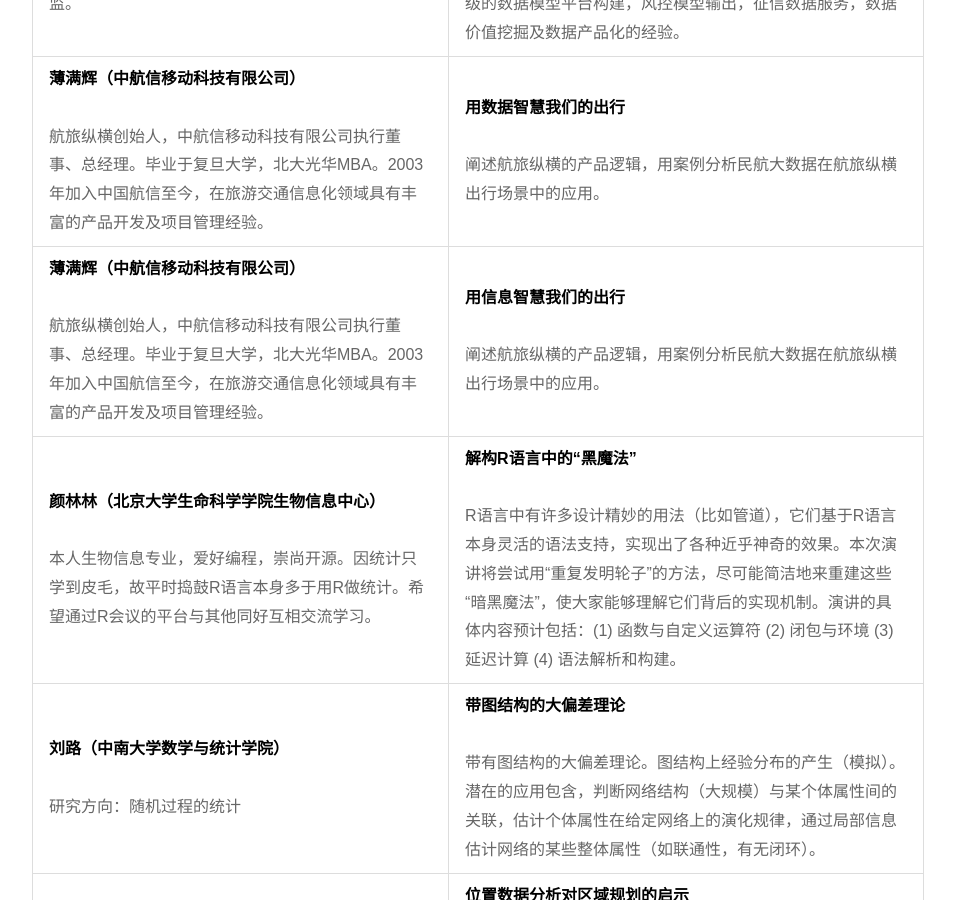
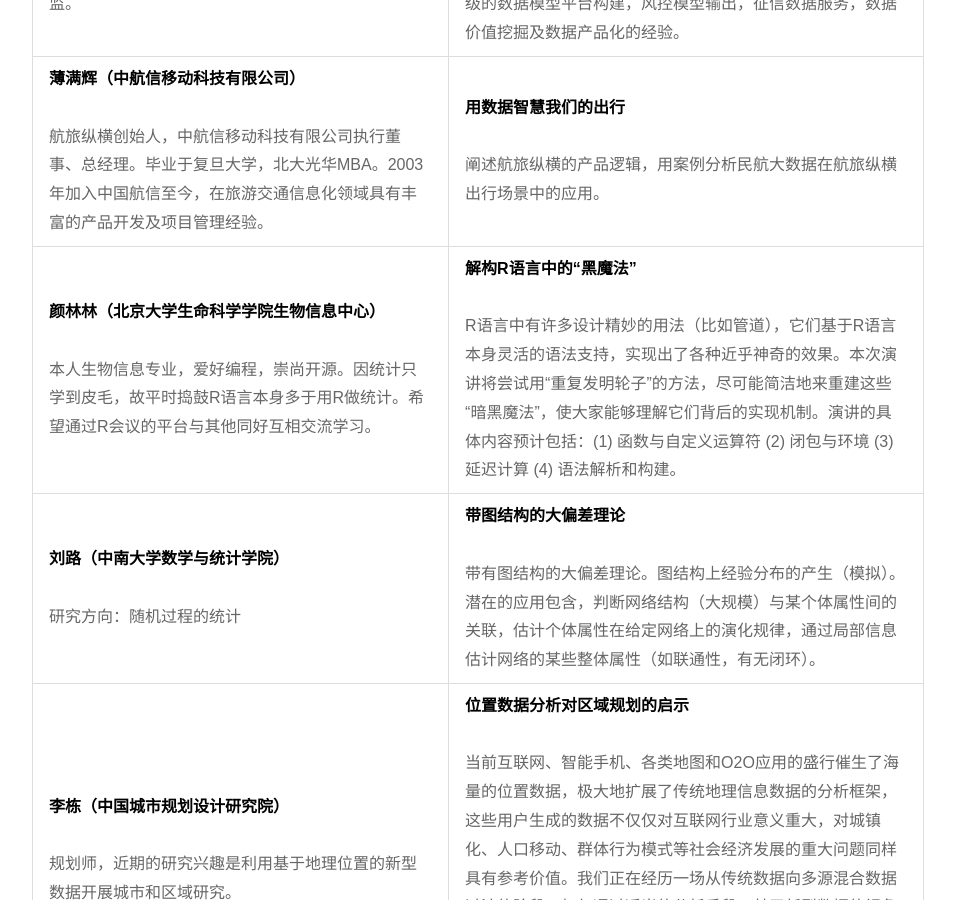
Before and after one commit to cosname/R-conference, a Jekyll site: the page built from lectures/index.md, in a window 1280 px wide and 900 px high, scrolled down 7360 px. Shown: the whole window, without its empty margins (8-963 px from the left). Built offline with Jekyll 4.4.1, drawn with Linux system fonts in a browser that asks for light colours.

Commit message:
Update 2015-beijing.html

```diff
--- a/_includes/lectures/2015-beijing.html
+++ b/_includes/lectures/2015-beijing.html
@@ -162,12 +162,6 @@
 <tr>
     <td><b>薄满辉（中航信移动科技有限公司）</b><br><br>航旅纵横创始人，中航信移动科技有限公司执行董事、总经理。毕业于复旦大学，北大光华MBA。2003年加入中国航信至今，在旅游交通信息化领域具有丰富的产品开发及项目管理经验。</td>
     <td><b>用数据智慧我们的出行</b><br><br>阐述航旅纵横的产品逻辑，用案例分析民航大数据在航旅纵横出行场景中的应用。</td>
-</tr>
-
-
-<tr>
-    <td><b>薄满辉（中航信移动科技有限公司）</b><br><br>航旅纵横创始人，中航信移动科技有限公司执行董事、总经理。毕业于复旦大学，北大光华MBA。2003年加入中国航信至今，在旅游交通信息化领域具有丰富的产品开发及项目管理经验。</td>
-    <td><b>用信息智慧我们的出行</b><br><br>阐述航旅纵横的产品逻辑，用案例分析民航大数据在航旅纵横出行场景中的应用。</td>
 </tr>
 
 
```
